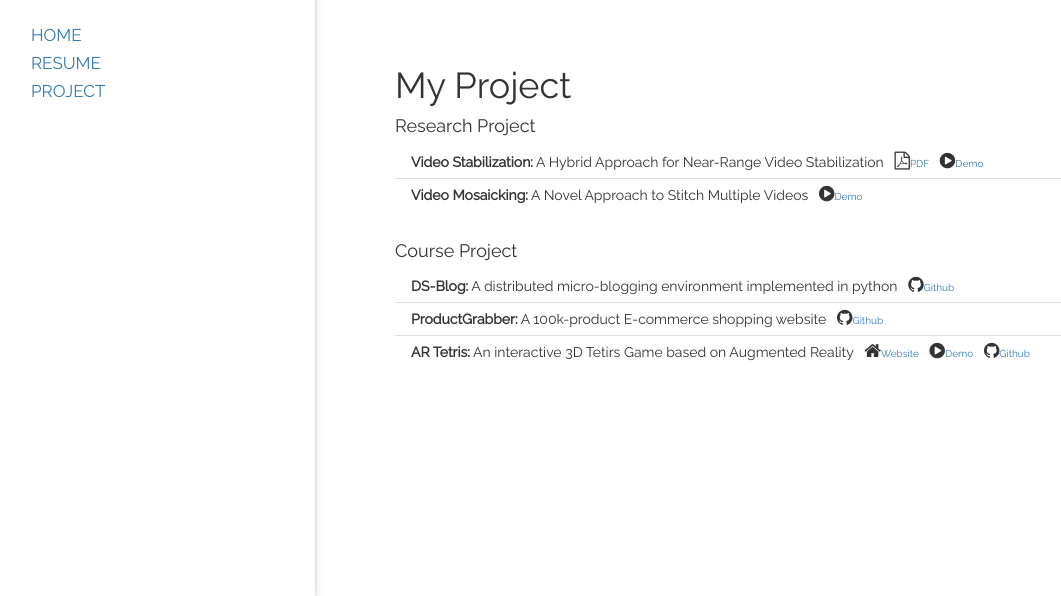
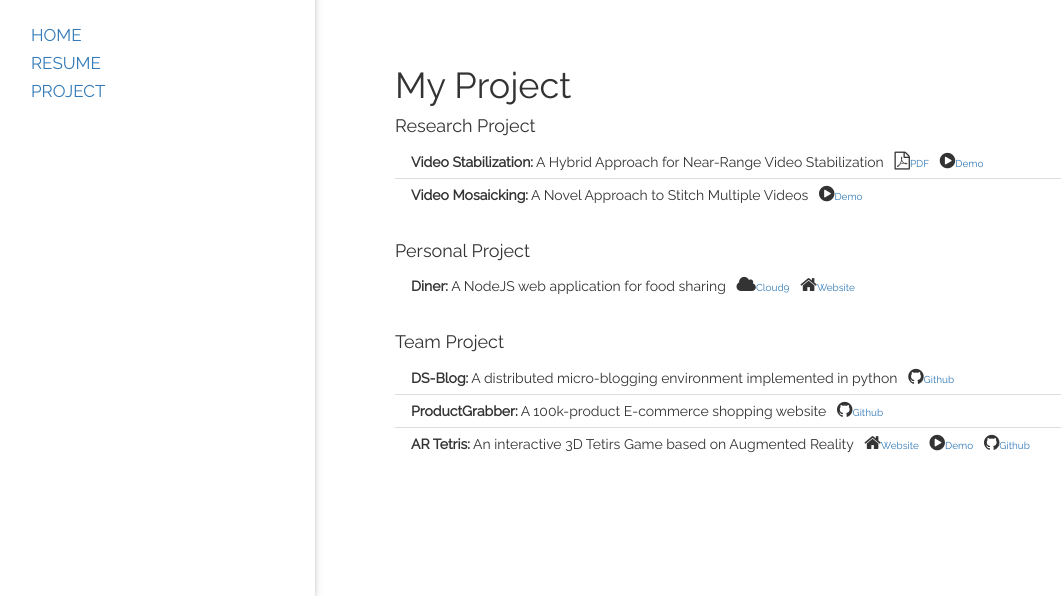
Before and after one commit to binhanxu/binhanxu.github.io, a Jekyll site: the page built from project/index.html, in a window 1280 px wide, cut to the strip 304-900 px from the top of the page. Shown: the whole strip, without its empty margins (5-1066 px from the left). Built offline with Jekyll 4.4.1, drawn with Linux system fonts in a browser that asks for light colours.

Commit message:
update project

```diff
--- a/project/index.html
+++ b/project/index.html
@@ -15,13 +15,25 @@ Stabilization
 
 	<br>
 
-	<h4>Course Project</h4>
+	<h4>Personal Project</h4>
+	<ul class="w3-ul">
+
+		<li><strong>Diner:</strong> A NodeJS web application for food sharing
+	   &nbsp <i class="fa fa-cloud w3-large my-icon"><a href="https://ide.c9.io/johnson007/firstprj">Cloud9</a></i>
+	   &nbsp <i class="fa fa-home w3-large my-icon"><a href="https://firstprj-johnson007.c9users.io">Website</a></i></li>
+	</ul>
+
+	<br>
+
+	<h4>Team Project</h4>
 	<ul class="w3-ul">
 
 	   <li><strong>DS-Blog:</strong> A distributed micro-blogging environment implemented in python
 	   &nbsp <i class="fa fa-github w3-large my-icon"><a href="https://github.com/binhanxu/TimeKeeper">Github</a></i></li>
+
 	   <li><strong>ProductGrabber:</strong> A 100k-product E-commerce shopping website
 	   &nbsp <i class="fa fa-github w3-large my-icon"><a href="https://github.com/binhanxu/ProductGrabber">Github</a></i></li>
+
 	   <li><strong>AR Tetris:</strong> An interactive 3D Tetirs Game based on Augmented Reality
 	   &nbsp <i class="fa fa-home w3-large my-icon"><a href="http://yuesong.wang/LegoGame/">Website</a></i>
 	   &nbsp <i class="fa fa-play-circle w3-large my-icon"><a href="https://www.youtube.com/watch?v=Icbgk8CSI10">Demo</a></i>
```
